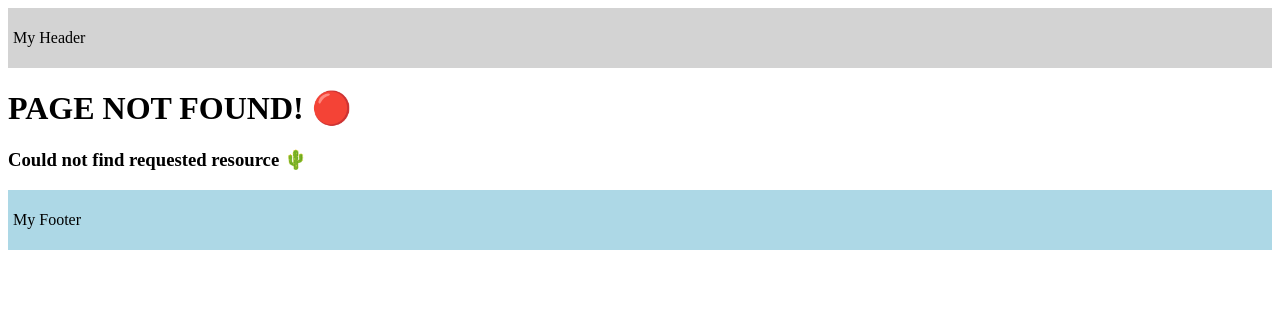
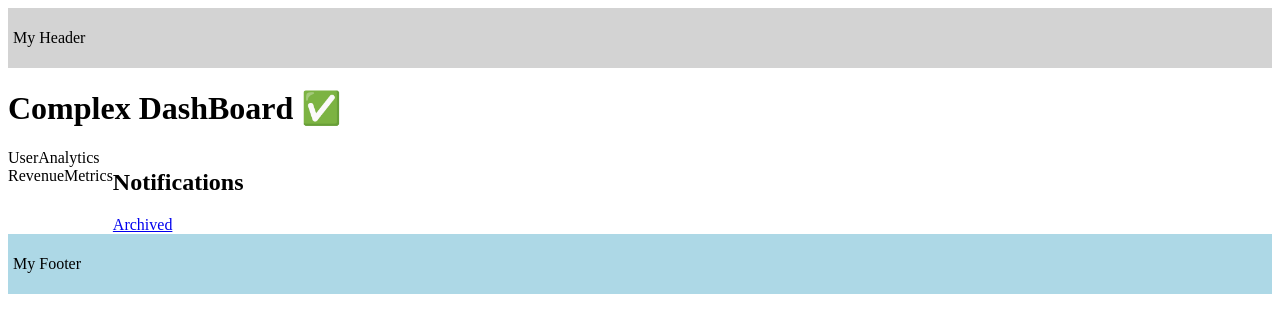
Before and after one commit to callmeskyy111/nextjs-15-plus, a Next.js app: page /complex-dashboard in a window 1280 px wide. Before the commit this address had no page. Shown: the top 332 px of the page. Built offline with nearby package versions, Linux system fonts and the light colour scheme.

Commit message:
Different type of ROUTES ☑️

```diff
--- /dev/null
+++ b/src/app/complex-dashboard/@login/page.tsx
@@ -0,0 +1,11 @@
+import React from 'react'
+
+function Login() {
+  return (
+    <h2>
+        Please login to continue.. 🔑
+    </h2>
+  )
+}
+
+export default Login
--- /dev/null
+++ b/src/app/complex-dashboard/@notifications/archived/page.tsx
@@ -0,0 +1,15 @@
+import Link from "next/link";
+import React from "react";
+
+function ArchivedNotifications() {
+  return (
+    <div>
+      <h2>ArchivedNotifications</h2>
+      <div>
+        <Link href="/complex-dashboard">Default</Link>
+      </div>
+    </div>
+  );
+}
+
+export default ArchivedNotifications;
--- /dev/null
+++ b/src/app/complex-dashboard/@notifications/page.tsx
@@ -0,0 +1,15 @@
+import Link from "next/link";
+import React from "react";
+
+function Notifications() {
+  return (
+    <div>
+      <h2>Notifications</h2>
+      <div>
+        <Link href="/complex-dashboard/archived">Archived</Link>
+      </div>
+    </div>
+  );
+}
+
+export default Notifications;
--- /dev/null
+++ b/src/app/complex-dashboard/@revenue/page.tsx
@@ -0,0 +1,7 @@
+import React from "react";
+
+function RevenueMetrics() {
+  return <div>RevenueMetrics</div>;
+}
+
+export default RevenueMetrics;
--- /dev/null
+++ b/src/app/complex-dashboard/@users/page.tsx
@@ -0,0 +1,7 @@
+import React from "react";
+
+function UserAnalytics() {
+  return <div>UserAnalytics</div>;
+}
+
+export default UserAnalytics;
--- /dev/null
+++ b/src/app/complex-dashboard/layout.tsx
@@ -0,0 +1,37 @@
+import React, { use } from "react";
+// import Login from "./@login/page";
+// import UserAnalytics from "path/to/UserAnalytics";
+// import RevenueMetrics from "path/to/RevenueMetrics";
+// import Notifications from "path/to/Notifications";
+
+function ComplexDashBoardLayout({
+  children,
+  users,
+  revenue,
+  notifications,
+  login,
+}: {
+  children: React.ReactNode;
+  users: React.ReactNode;
+  revenue: React.ReactNode;
+  notifications: React.ReactNode;
+  login: React.ReactNode; // Add a boolean prop to check if user is logged in or not.
+}) {
+  const isLoggedIn = true;
+  return isLoggedIn ? (
+    <div>
+      <div>{children}</div> {/*Content from pages.tsx */}
+      <div style={{ display: "flex" }}>
+        <div style={{ display: "flex", flexDirection: "column" }}>
+          <div>{users}</div>
+          <div>{revenue}</div>
+        </div>
+        <div style={{ display: "flex", flex: "1" }}>{notifications}</div>
+      </div>
+    </div>
+  ) : (
+    login
+  );
+}
+
+export default ComplexDashBoardLayout;
--- /dev/null
+++ b/src/app/complex-dashboard/page.tsx
@@ -0,0 +1,11 @@
+import React from "react";
+
+function ComplexDashBoard() {
+  return (
+    <div>
+      <h1>Complex DashBoard ✅</h1>
+    </div>
+  );
+}
+
+export default ComplexDashBoard;
--- a/src/app/page.tsx
+++ b/src/app/page.tsx
@@ -18,4 +18,4 @@ function Home() {
 }
 
 export default Home;
-//21
+//33
```
Also changed, not shown: src/app/complex-dashboard/@notifications/default.tsx (added, +7 -0 lines), src/app/complex-dashboard/@revenue/default.tsx (added, +7 -0 lines), src/app/complex-dashboard/@users/default.tsx (added, +7 -0 lines), src/app/complex-dashboard/default.tsx (added, +7 -0 lines), 1 other file (tests, documents, lock files or other folders).
